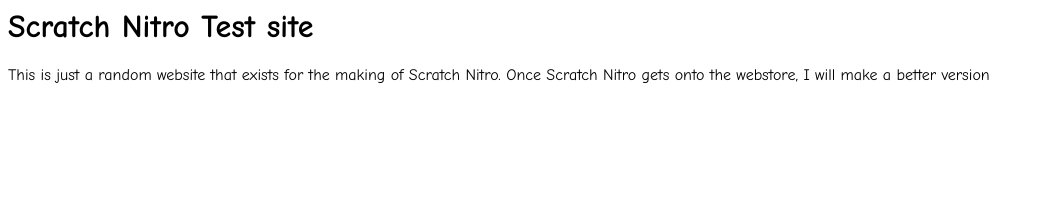
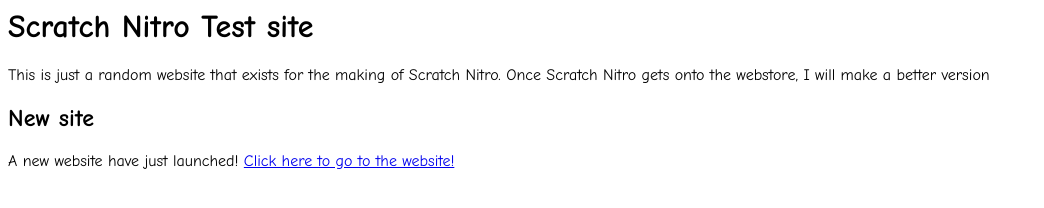
Before and after one commit to Marc92020/scratch-nitro-current-website, a plain HTML site: page index.html in a window 1280 px wide. Shown: the whole page, without its empty margins (0-1044 px from the left). Drawn offline with Linux system fonts and the light colour scheme.

Commit message:
Update index.html

```diff
--- a/index.html
+++ b/index.html
@@ -5,3 +5,5 @@
 <h1 style="font-family:'Comic Sans MS'">Scratch Nitro Test site</h1>
 <p style="font-family:'Comic Sans MS'">This is just a random website that exists for the making of Scratch Nitro.
   Once Scratch Nitro gets onto the webstore, I will make a better version</p>
+<h2 style="font-family:'Comic Sans MS'">New site</h2>
+<p style="font-family:'Comic Sans MS'">A new website have just launched! <a href="https://scratchnitro.github.io/">Click here to go to the website!</a></p>
```
